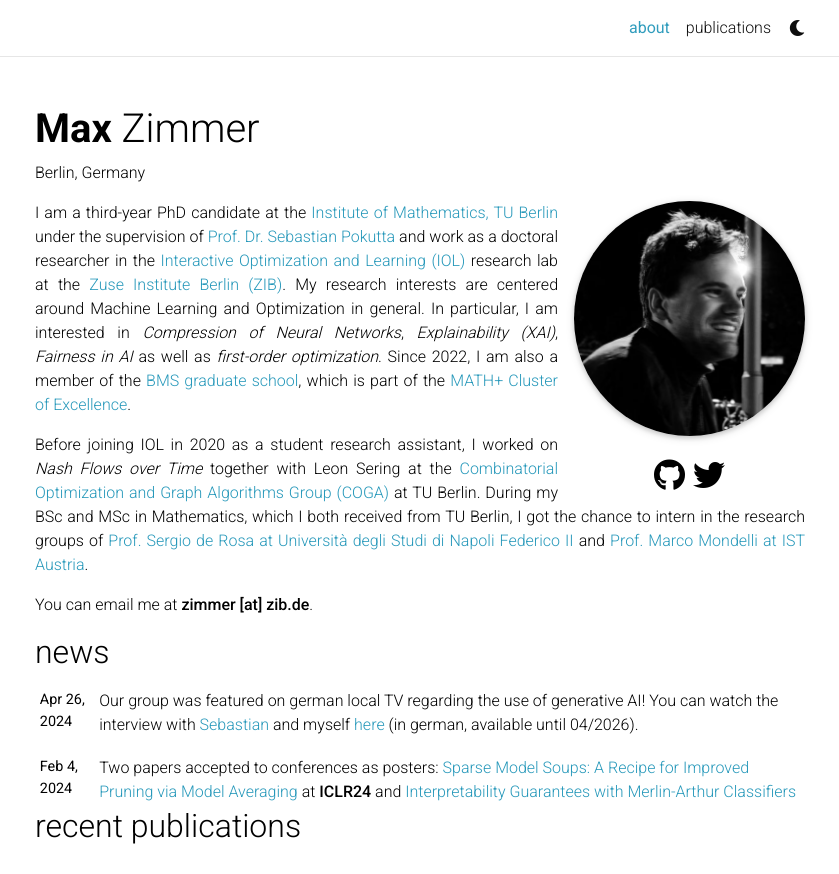
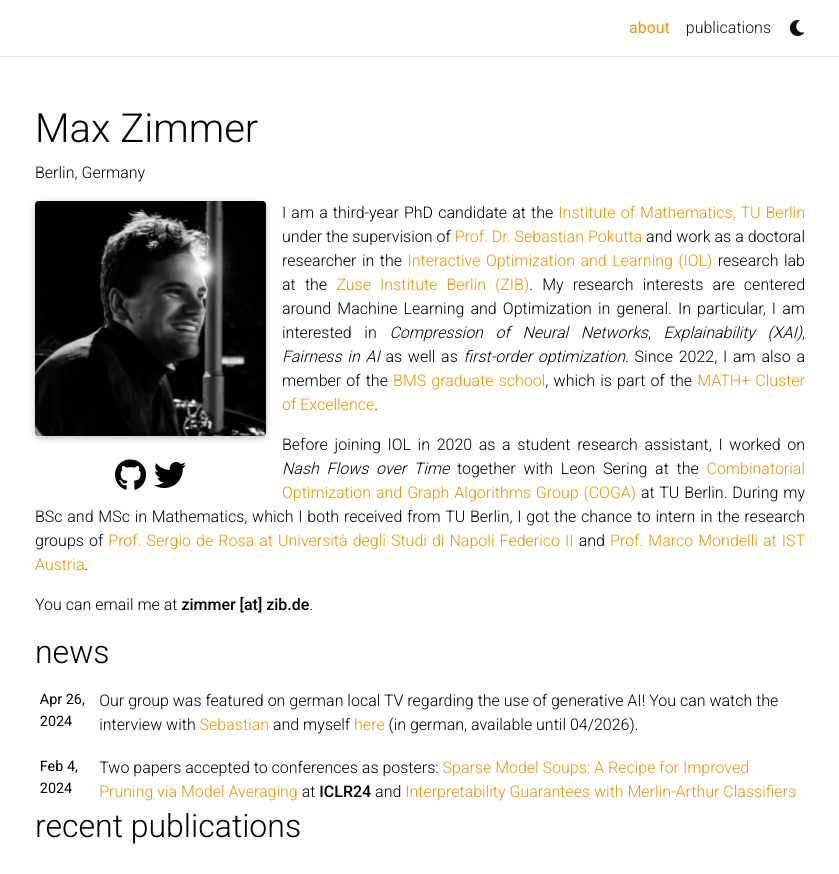
Before and after one commit to zimmer-m/zimmer-m.github.io, a Jekyll site: the page built from _pages/about.md, in a window 1280 px wide and 1048 px high, cut to the strip 0-874 px from the top of the window. Shown: the whole strip, without its empty margins (220-1059 px from the left). Built offline with Jekyll 4.4.1, drawn with Linux system fonts in a browser that asks for light colours; full-size pictures stand in for the smaller copies a plugin makes; comment, search, counter and statistics services are not loaded; a style sheet for code colours, icons or effects is not loaded.

Commit message:
Some design changes

```diff
--- a/_layouts/about.html
+++ b/_layouts/about.html
@@ -6,7 +6,7 @@
       <div class="post">
         <header class="post-header">
           <h1 class="post-title">
-           {% if site.title == "blank" -%}<span class="font-weight-bold">{{ site.first_name }}</span> {{ site.middle_name }} {{ site.last_name }}{%- else -%}{{ site.title }}{%- endif %}
+           {% if site.title == "blank" -%}{{ site.first_name }} {{ site.middle_name }} {{ site.last_name }}{%- else -%}{{ site.title }}{%- endif %}
           </h1>
           <p class="desc">{{ page.subtitle }}</p>
         </header>
--- a/_pages/about.md
+++ b/_pages/about.md
@@ -5,9 +5,9 @@
 subtitle: Berlin, Germany
 
 profile:
-  align: right
+  align: left
   image: prof_pic.png
-  image_circular: true # crops the image to make it circular
+  image_circular: false # crops the image to make it circular
   address:
 
 news: true  # includes a list of news items
--- a/_sass/_themes.scss
+++ b/_sass/_themes.scss
@@ -7,8 +7,8 @@
   --global-code-bg-color: #{$code-bg-color-light};
   --global-text-color: #{$black-color};
   --global-text-color-light: #{$grey-color};
-  --global-theme-color: #{$cyan-color};
-  --global-hover-color: #{$purple-color};
+  --global-theme-color: #{$orange-color};
+  --global-hover-color: #{$orange-color};
   --global-footer-bg-color: #{$grey-color-dark};
   --global-footer-text-color: #{$grey-color-light};
   --global-footer-link-color: #{$white-color};
@@ -38,8 +38,8 @@
   --global-code-bg-color: #{$code-bg-color-dark};
   --global-text-color: #{$grey-color-light};
   --global-text-color-light: #{$grey-color-light};
-  --global-theme-color: #{$cyan-color};
-  --global-hover-color: #{$cyan-color};
+  --global-theme-color: #{$orange-color};
+  --global-hover-color: #{$orange-color};
   --global-footer-bg-color: #{$grey-color-light};
   --global-footer-text-color: #{$grey-color-dark};
   --global-footer-link-color: #{$black-color};
```
